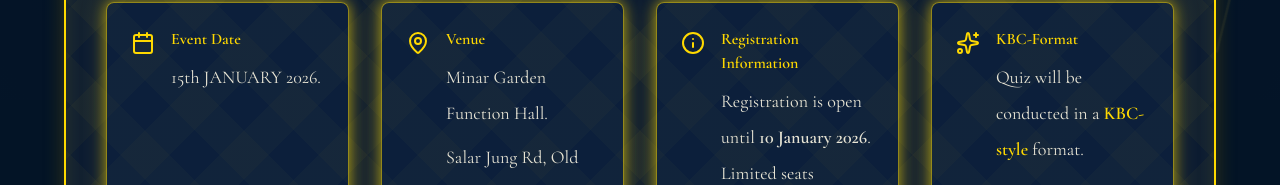
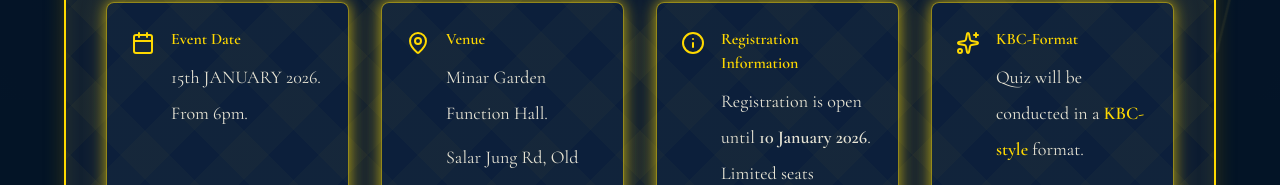
Before and after one commit to syedhannaninfo-81/registration-page, a React (Create React App) app: page / in a window 1280 px wide. Shown: the part 700-885 px from the top of the page. Built offline with nearby package versions, Linux system fonts and the light colour scheme.

Commit message:
Update EventDetails.jsx

```diff
--- a/src/components/EventDetails.jsx
+++ b/src/components/EventDetails.jsx
@@ -59,6 +59,9 @@ export const EventDetails = () => {
                   <h3 className="font-semibold text-[hsl(var(--gold))] mb-2">Event Date</h3>
                   <p className="text-sm sm:text-base xl:text-lg leading-relaxed xl:leading-loose text-[hsl(var(--foreground))]/90">
                     15th JANUARY 2026.
+                  </p>
+                  <p className="text-sm sm:text-base xl:text-lg leading-relaxed xl:leading-loose text-[hsl(var(--foreground))]/90">
+                    From 6pm.
                   </p>
                 </div>
               </div>
```
